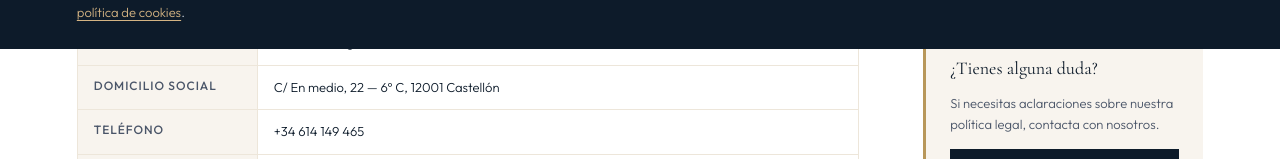
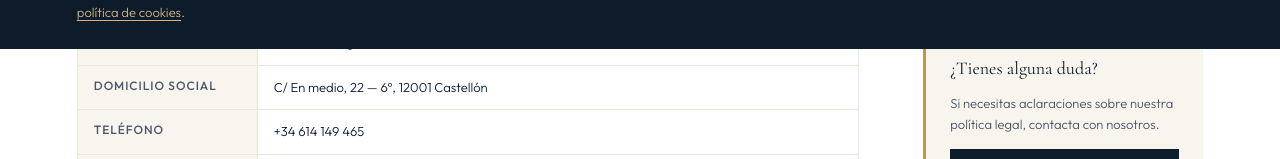
Before and after one commit to Ivanrm01/IRM-Abogados, a Next.js app: page /aviso-legal in a window 1280 px wide. Shown: the part 751-910 px from the top of the page. Built offline with nearby package versions, Linux system fonts and the light colour scheme; no server answers.

Commit message:
Update page.jsx

```diff
--- a/app/aviso-legal/page.jsx
+++ b/app/aviso-legal/page.jsx
@@ -27,7 +27,7 @@ export default function AvisoLegalPage() {
             <div className={styles.dataTable}>
               <div className={styles.dataRow}><div className={styles.dataLabel}>Denominación social</div><div className={styles.dataVal}>IRM Abogados</div></div>
               <div className={styles.dataRow}><div className={styles.dataLabel}>Nombre comercial</div><div className={styles.dataVal}>IRM Tax & Legal</div></div>
-              <div className={styles.dataRow}><div className={styles.dataLabel}>Domicilio social</div><div className={styles.dataVal}>C/ En medio, 22 — 6º C, 12001 Castellón</div></div>
+              <div className={styles.dataRow}><div className={styles.dataLabel}>Domicilio social</div><div className={styles.dataVal}>C/ En medio, 22 — 6º, 12001 Castellón</div></div>
               <div className={styles.dataRow}><div className={styles.dataLabel}>Teléfono</div><div className={styles.dataVal}>+34 614 149 465</div></div>
               <div className={styles.dataRow}><div className={styles.dataLabel}>Email</div><div className={styles.dataVal}>correo@irmabogados.es</div></div>
               <div className={styles.dataRow}><div className={styles.dataLabel}>Sitio web</div><div className={styles.dataVal}>www.irmabogadosasesores.com</div></div>
@@ -83,7 +83,7 @@ export default function AvisoLegalPage() {
             <ul>
               <li>Email: <a href="mailto:correo@irmabogados.es">correo@irmabogados.es</a></li>
               <li>Teléfono: <a href="tel:+34614149465">+34 614 149 465</a></li>
-              <li>Dirección: C/ En medio, 22 — 6º C, 12001 Castellón</li>
+              <li>Dirección: C/ En medio, 22 — 6º, 12001 Castellón</li>
             </ul>
           </div>
 
```
